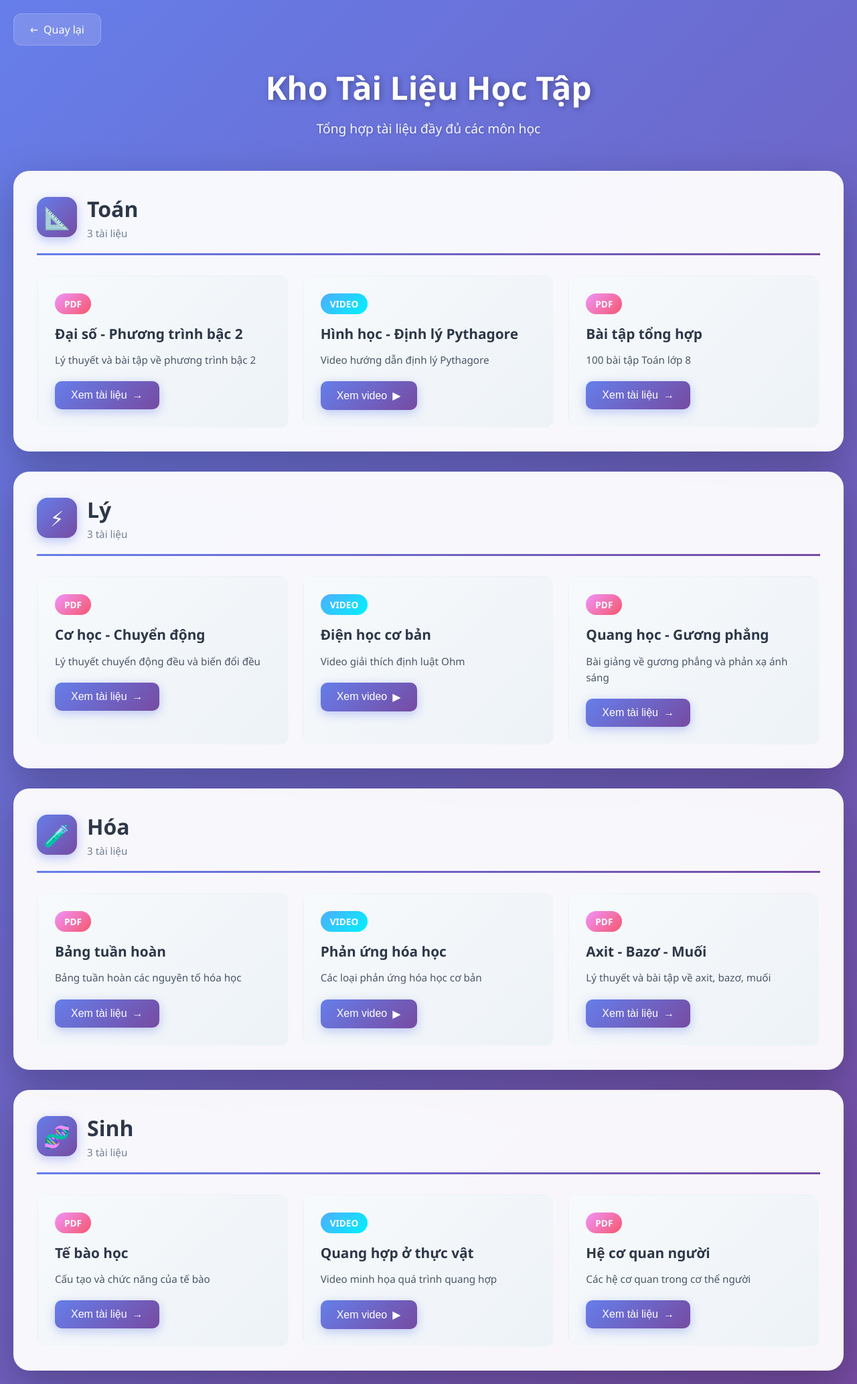
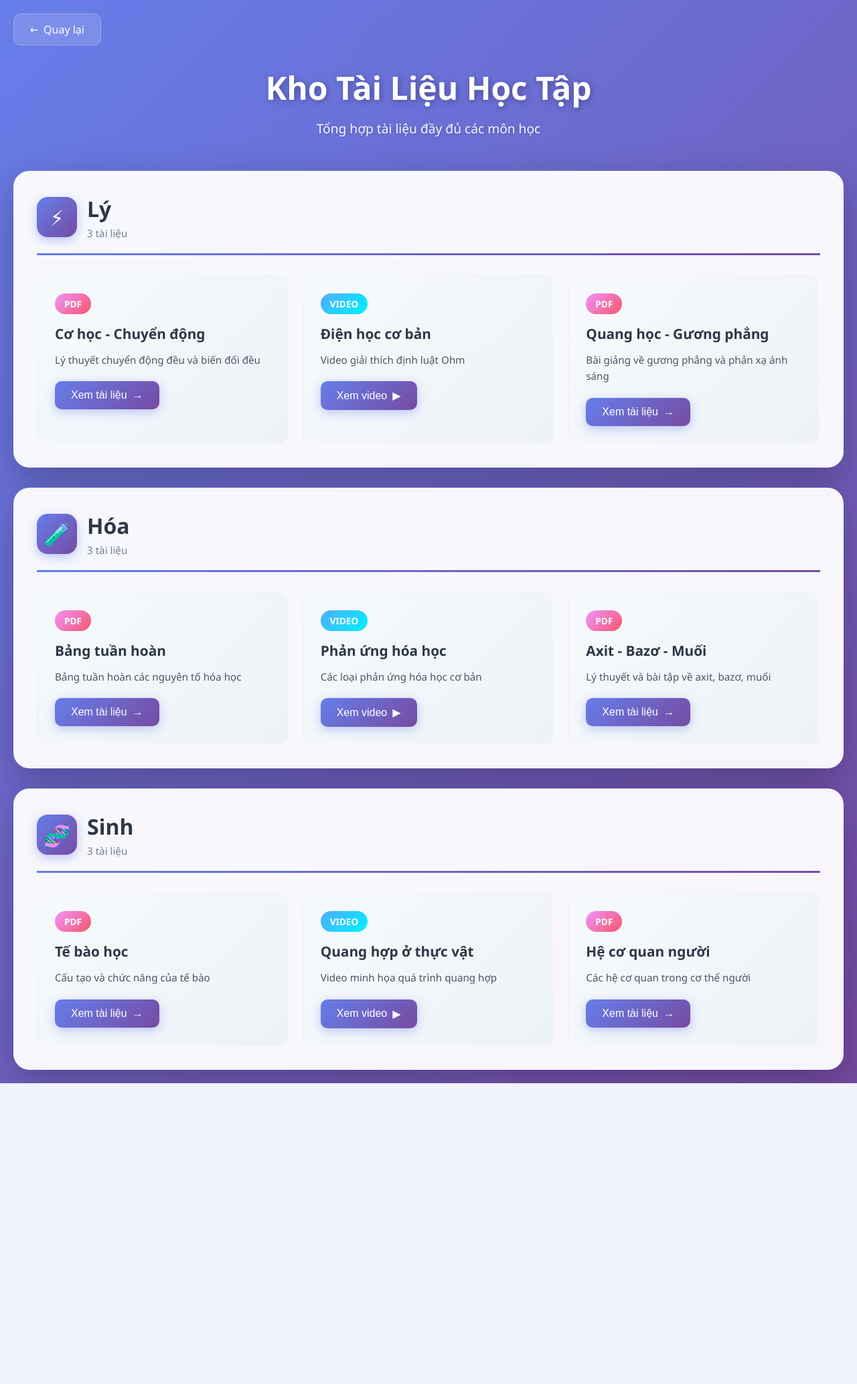
Before and after one commit to lehakrb79-byte/website_hoctap, a Flask app: page /materials in a window 1280 px wide. Shown: the whole page at 67% size. After the commit the page ends 1617 px from the top, so only its background shows below. Run offline with Flask 3, Linux system fonts and the light colour scheme.

Commit message:
chinh sua

```diff
--- a/templates/materials.html
+++ b/templates/materials.html
@@ -418,45 +418,6 @@
         </div>
 
         <div class="subjects-container">
-            <div class="subject-section">
-                <div class="subject-header">
-                    <div class="subject-icon">📐</div>
-                    <div class="subject-title">
-                        <h2>Toán</h2>
-                        <div class="count">3 tài liệu</div>
-                    </div>
-                </div>
-                <div class="materials-grid">
-                    <div class="material-card">
-                        <span class="material-type type-pdf">PDF</span>
-                        <h3 class="material-title">Đại số - Phương trình bậc 2</h3>
-                        <p class="material-desc">Lý thuyết và bài tập về phương trình bậc 2</p>
-                        <button class="material-link" onclick="openMaterial('pdf', 'https://docs.google.com/document/d/1iSEKAU4zZhHKCjesqs27B30LXk7Mm4KeoG1nWabkkzs/preview', 'Đại số - Phương trình bậc 2')">
-                            <span>Xem tài liệu</span>
-                            <span>→</span>
-                        </button>
-                    </div>
-                    <div class="material-card">
-                        <span class="material-type type-video">Video</span>
-                        <h3 class="material-title">Hình học - Định lý Pythagore</h3>
-                        <p class="material-desc">Video hướng dẫn định lý Pythagore</p>
-                        <button class="material-link" onclick="openMaterial('video', 'https://www.youtube.com/embed/dQw4w9WgXcQ', 'Hình học - Định lý Pythagore')">
-                            <span>Xem video</span>
-                            <span>▶</span>
-                        </button>
-                    </div>
-                    <div class="material-card">
-                        <span class="material-type type-pdf">PDF</span>
-                        <h3 class="material-title">Bài tập tổng hợp</h3>
-                        <p class="material-desc">100 bài tập Toán lớp 8</p>
-                        <button class="material-link" onclick="openMaterial('pdf', 'https://drive.google.com/file/d/1XYZ789/preview', 'Bài tập tổng hợp')">
-                            <span>Xem tài liệu</span>
-                            <span>→</span>
-                        </button>
-                    </div>
-                </div>
-            </div>
-
             <!-- Lý -->
             <div class="subject-section">
                 <div class="subject-header">
```
